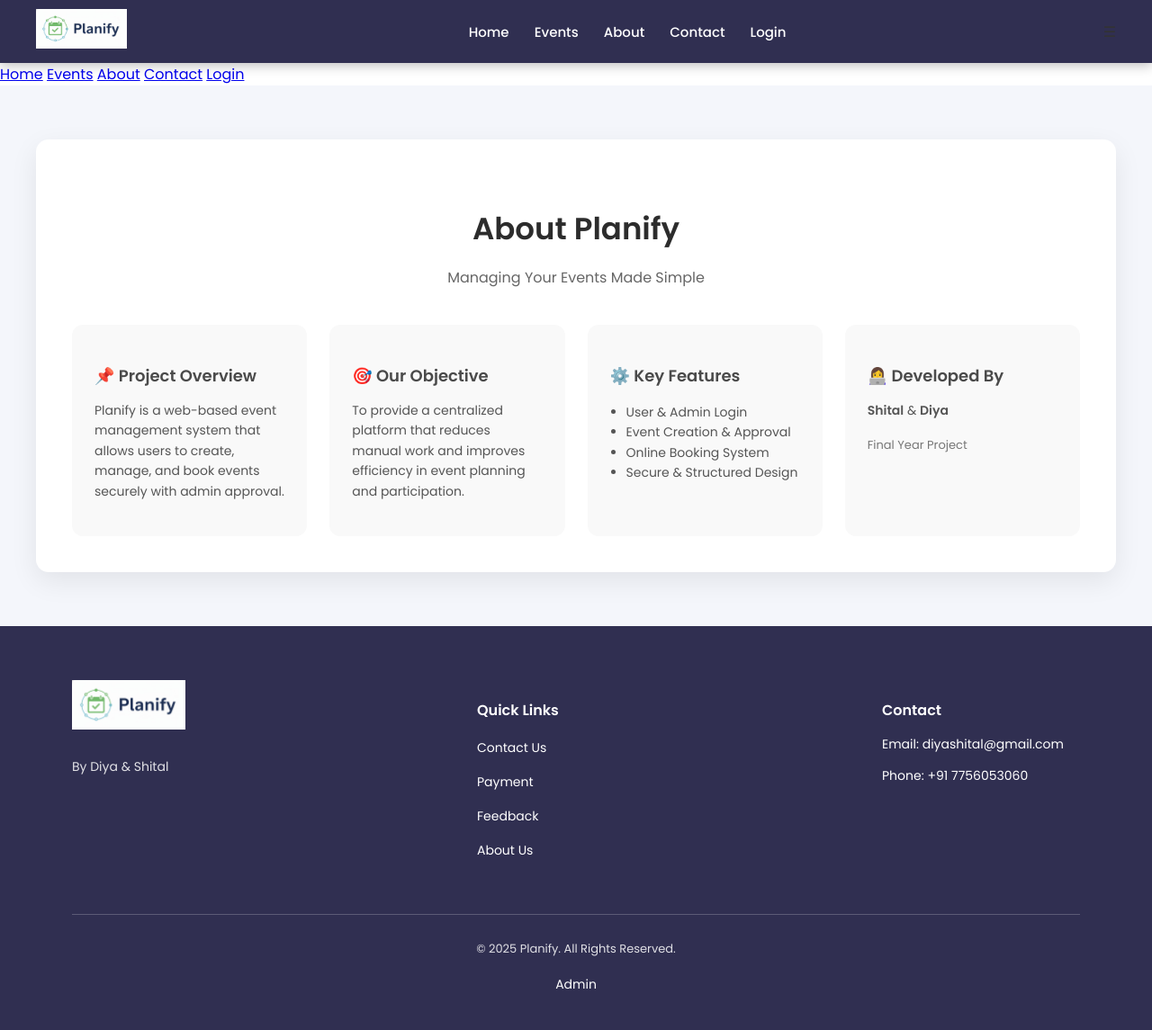
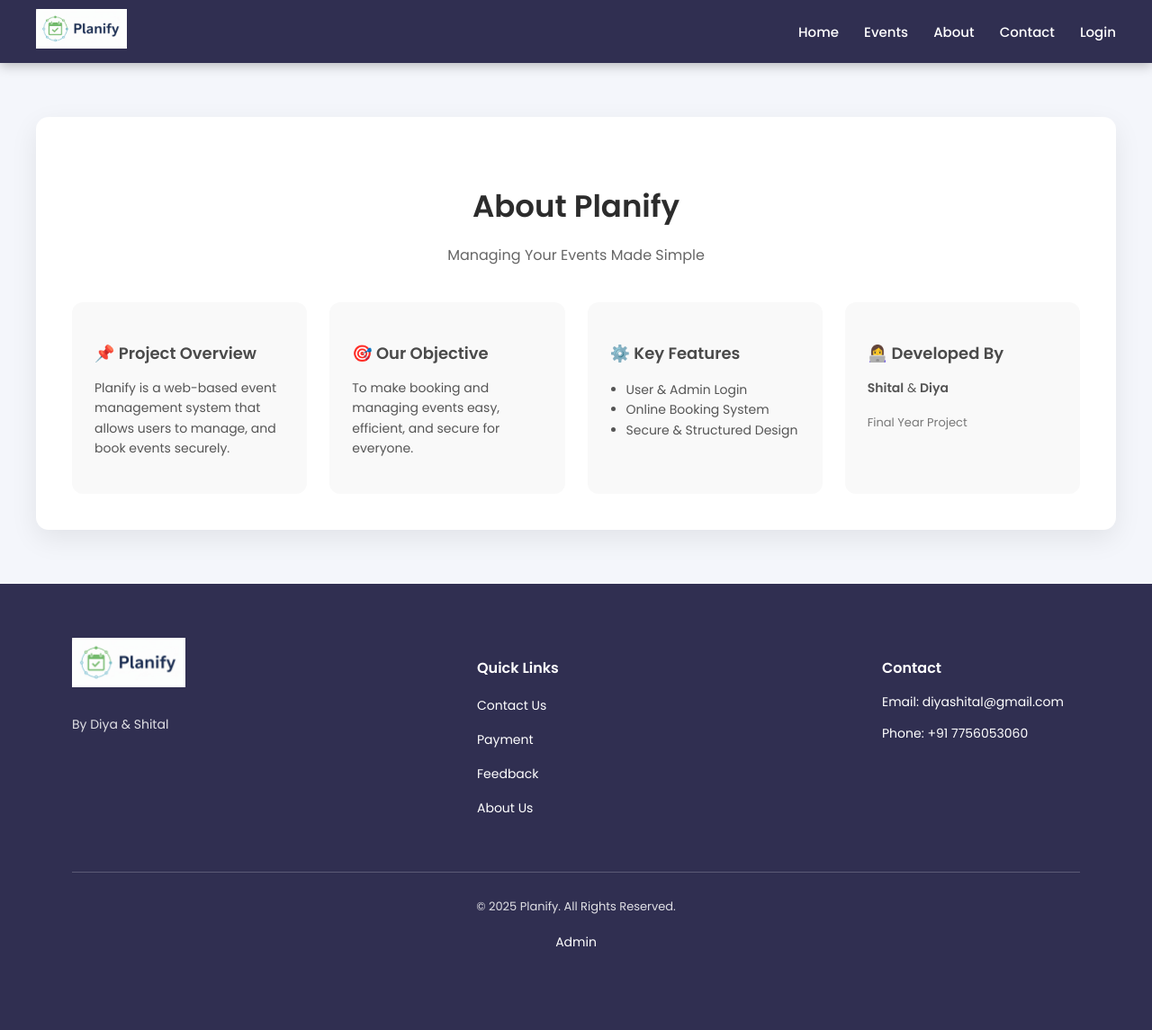
Before and after one commit to diyatalavanekar/Planify, a PHP site: page /about.php in a window 1280 px wide. Shown: the whole page at 90% size. After the commit the page ends 1053 px from the top, so only its background shows below. Run offline with PHP 8.4, Linux system fonts and the light colour scheme.

Commit message:
your message

```diff
--- a/about.php
+++ b/about.php
@@ -3,6 +3,7 @@
 ?>
 <!DOCTYPE html>
 <html lang="en">
+
 <head>
   <meta charset="UTF-8">
   <meta name="viewport" content="width=device-width, initial-scale=1.0">
@@ -14,33 +15,9 @@
   <!-- Google Font -->
   <link href="https://fonts.googleapis.com/css2?family=Poppins:wght@300;400;500;600&display=swap" rel="stylesheet">
 </head>
+
 <body>
-
-    <!-- TOP NAVBAR -->
-    <div class="navbar">
-        <div class="logo">
-            <img src="images/logo.jpg" alt="Planify Logo">
-        </div>
-
-        <div class="nav-links">
-            <a href="home.php">Home</a>
-            <a href="events.php">Events</a>
-            <a href="about.php" class="active">About</a>
-            <a href="contact.php">Contact</a>
-            <a href="auth/login.php">Login</a>
-        </div>
-
-        <div class="menu-btn" onclick="toggleMenu()">☰</div>
-    </div>
-
-    <!-- SIDE NAVIGATION -->
-    <div class="side-nav" id="sideNav">
-        <a href="home.php">Home</a>
-        <a href="events.php">Events</a>
-        <a href="about.php">About</a>
-        <a href="contact.php">Contact</a>
-        <a href="login.php">Login</a>
-    </div>
+  <?php include("includes/header.php"); ?>
 
   <!-- ABOUT SECTION -->
   <section class="about-section">
@@ -59,15 +36,15 @@
               <h3>📌 Project Overview</h3>
               <p>
                 Planify is a web-based event management system that allows users
-          to create, manage, and book events securely with admin approval.
+                to manage, and book events securely.
               </p>
             </div>
 
             <div class="info-box">
               <h3>🎯 Our Objective</h3>
               <p>
-          To provide a centralized platform that reduces manual work
-          and improves efficiency in event planning and participation.
+                To make booking and managing events easy,
+                efficient, and secure for everyone.
               </p>
             </div>
 
@@ -75,7 +52,6 @@
               <h3>⚙️ Key Features</h3>
               <ul>
                 <li>User & Admin Login</li>
-          <li>Event Creation & Approval</li>
                 <li>Online Booking System</li>
                 <li>Secure & Structured Design</li>
               </ul>
@@ -97,10 +73,11 @@
 
   <!-- JAVASCRIPT -->
   <script>
-        function toggleMenu(){
+    function toggleMenu() {
       document.getElementById('sideNav').classList.toggle('active');
     }
   </script>
 
 </body>
+
 </html>
--- a/admin/add_admin.php
+++ b/admin/add_admin.php
@@ -1,5 +1,10 @@
 <?php
 require_once "auth_check.php";
+
+if ($_SESSION['admin_username'] !== 'Rasika Prakshale') {
+    header("Location: dashboard.php");
+    exit();
+}
 ?>
 
 <!DOCTYPE html>
--- a/admin/add_admin_process.php
+++ b/admin/add_admin_process.php
@@ -1,5 +1,11 @@
 <?php
 require_once "auth_check.php";
+
+if ($_SESSION['admin_username'] !== 'Rasika Prakshale') {
+    header("Location: dashboard.php");
+    exit();
+}
+
 require_once "../config/db.php";
 
 /* Allow only POST */
--- a/home.php
+++ b/home.php
@@ -15,13 +15,11 @@
     <!-- Google Font -->
     <link href="https://fonts.googleapis.com/css2?family=Poppins:wght@300;400;500;600&display=swap" rel="stylesheet">
 
-
 </head>
 
 <body>
 
     <?php include("includes/header.php"); ?>
-
 
     <!-- HERO SECTION -->
     <section class="hero hero-video">
```
Also changed, not shown: admin/dashboard.php (+5 -3 lines). Lines whose indentation alone changed are shown as unchanged.
